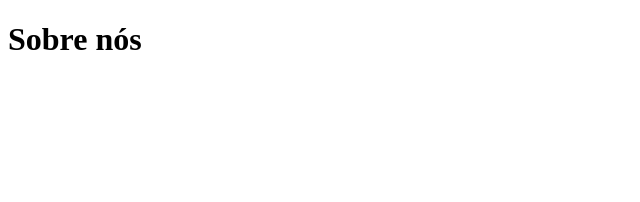
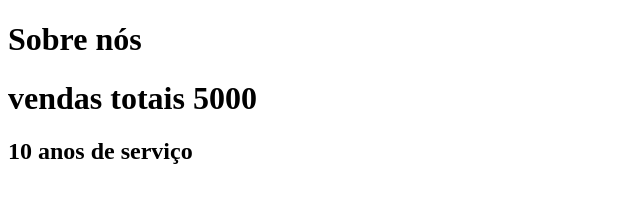
Before and after one commit to JoaoGabrielgmr/aulaGithub, a plain HTML site: page sobre.html in a window 1280 px wide. Shown: the whole page, without its empty margins (0-640 px from the left). Drawn offline with Linux system fonts and the light colour scheme.

Commit message:
Adicionadas informaçoes no sobre

```diff
--- a/sobre.html
+++ b/sobre.html
@@ -3,6 +3,7 @@
    <h1>Sobre nós</h1>
 </head>
 <body>
-
+    <h1>vendas totais 5000</h1>
+    <h2>10 anos de serviço</h2>
 </body>
 </html>
```
